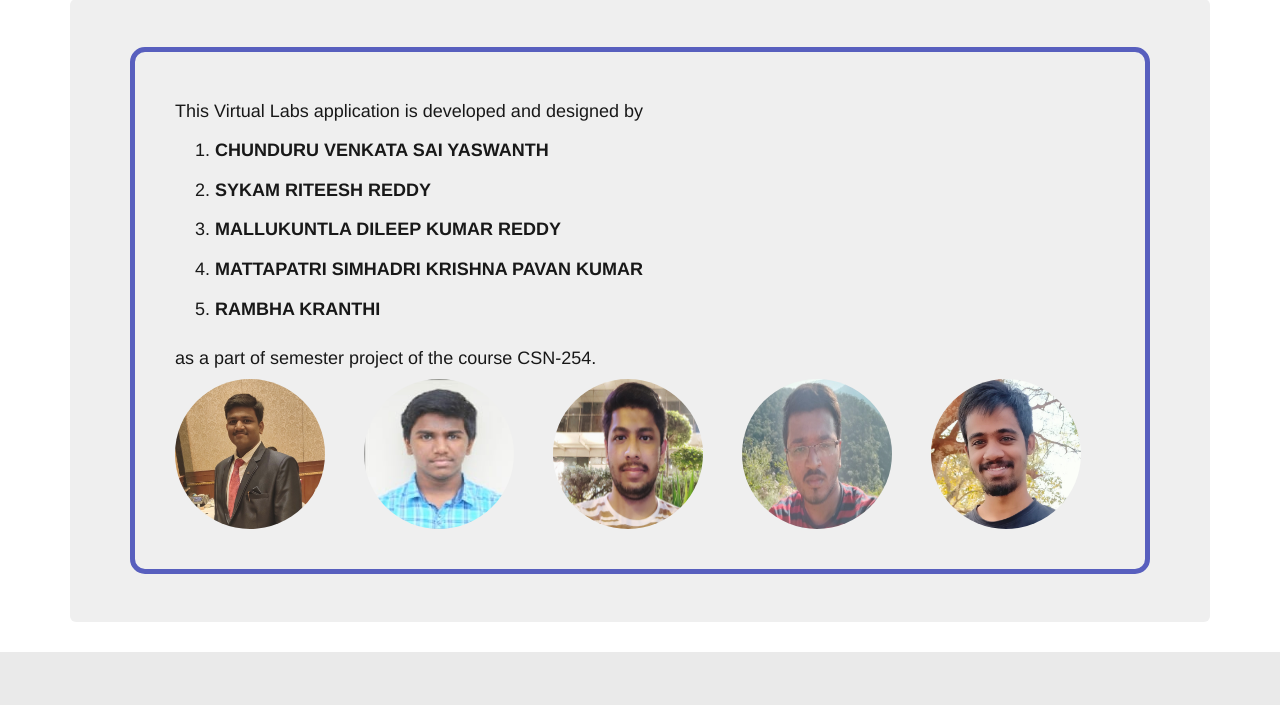
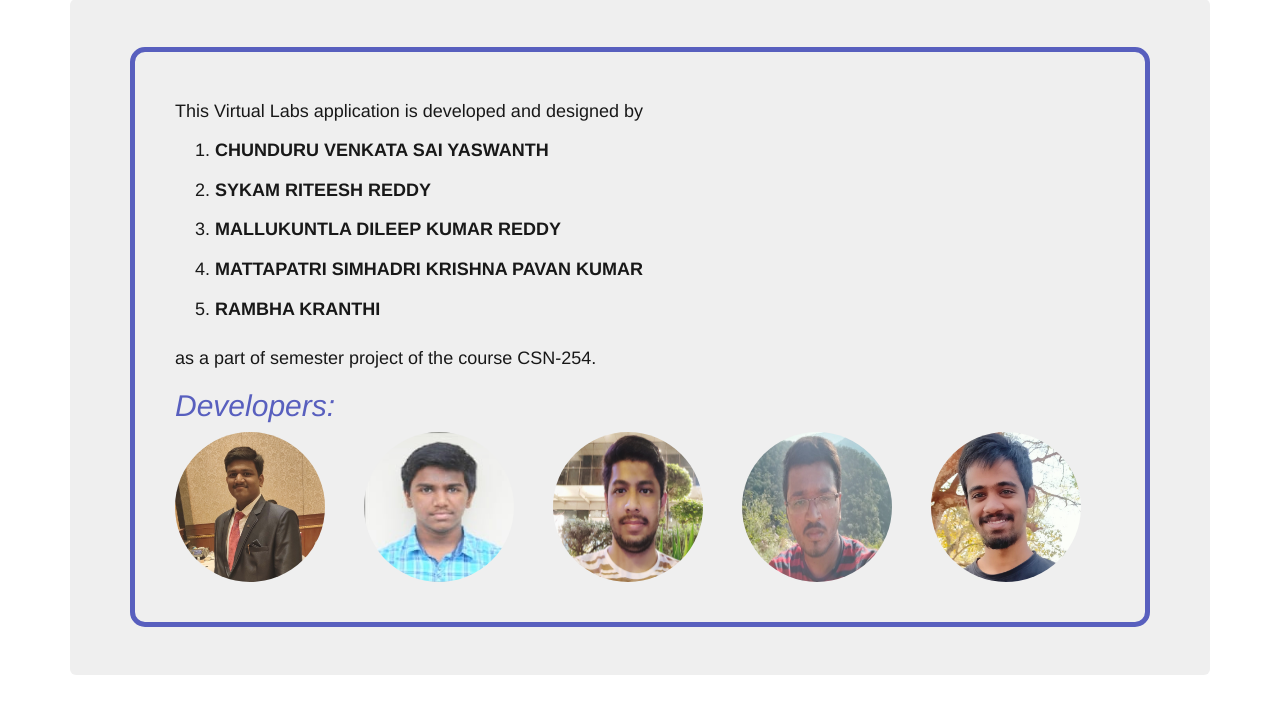
Before and after one commit to yaswanth118/Virtuallab, a Flask app: page /about in a window 1280 px wide. Shown: the part 169-874 px from the top of the page. Before the commit the page ends 821 px from the top, so only its background shows below. Run offline with Flask 2, Linux system fonts and the light colour scheme; some libraries are stand-ins or nearby versions.

Commit message:
twelth commit

```diff
--- a/templates/about.html
+++ b/templates/about.html
@@ -17,6 +17,7 @@
          <li><B>RAMBHA KRANTHI<br><br></B></li>
      </ol>
       as a part of semester project of the course CSN-254.</h4>
+    <div style="color: #464EB8"><h2><i>Developers:</i></h2></div>
     <img class="circular-icons" src="{{ url_for('static',filename='cv_website.jpg')}}"  width="150px" height="150px" >
       &nbsp;&nbsp;&nbsp;&nbsp;&nbsp;&nbsp;&nbsp;&nbsp;
       <img class="circular-icons" src="{{ url_for('static',filename='msk_website.jpg')}}"  width="150px" height="150px" >
```
